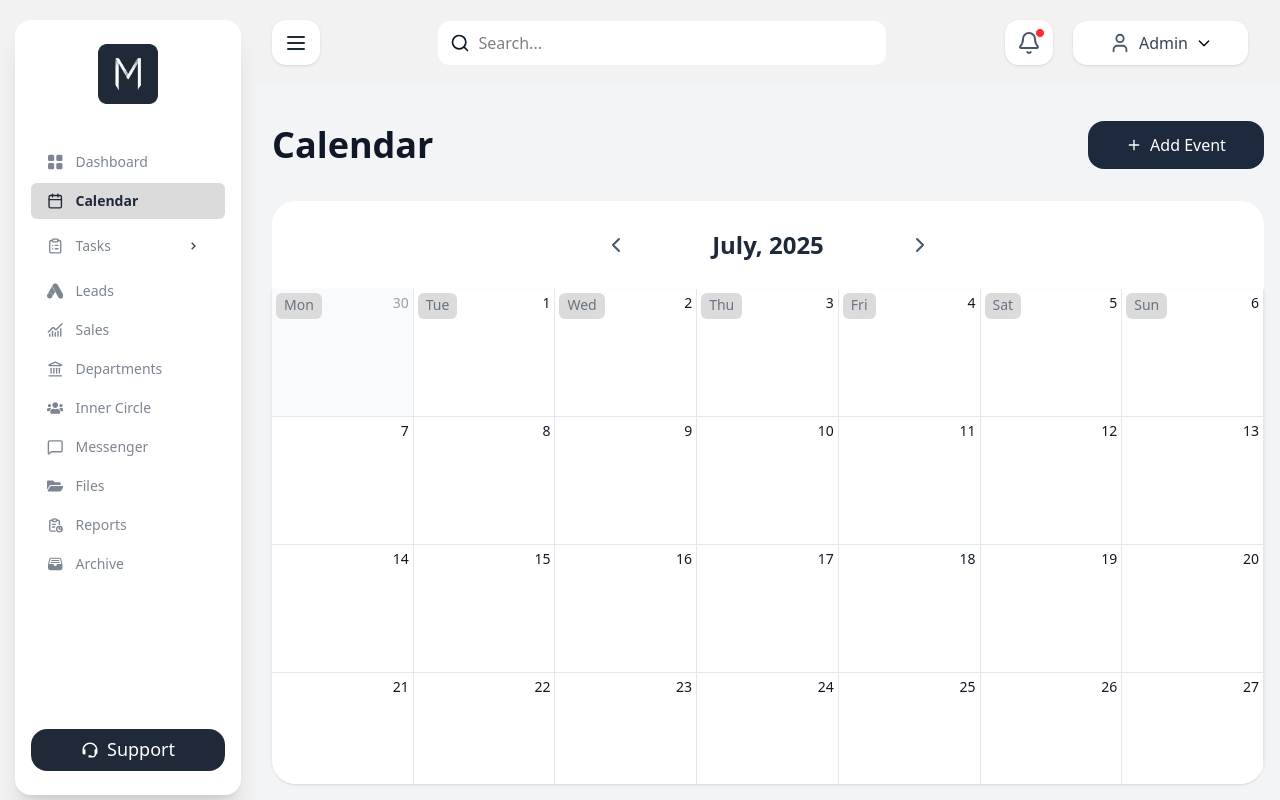
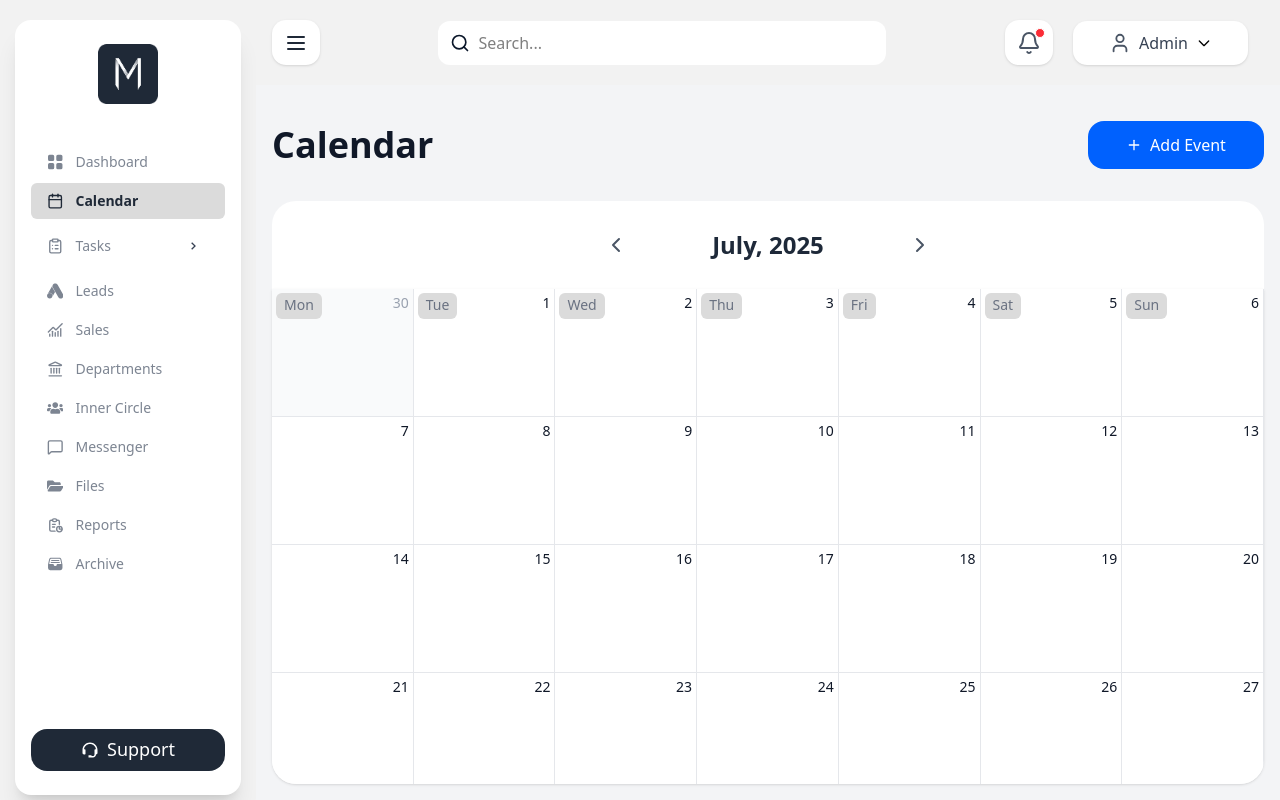
Before and after one commit to murodil01/admin, a React (Vite) app: page /calendar in a window 1280 px wide. Built offline with nearby package versions, Linux system fonts and the light colour scheme; sample sign-in values are in the browser's storage.

Commit message:
corrected calendar

```diff
--- a/src/pages/calendar/index.jsx
+++ b/src/pages/calendar/index.jsx
@@ -93,7 +93,7 @@ const Calendar = () => {
               setSelectedDate(new Date()); // ✅ Default bugungi sana
               setIsModalOpen(true);
             }}
-            className="w-full max-w-44 flex items-center justify-center text-sm sm:text-base gap-2 bg-slate-800 text-white px-4 py-2 rounded-2xl hover:bg-slate-700 transition-colors sm:py-3"
+            className="w-full max-w-44 flex items-center justify-center text-sm sm:text-base gap-2 bg-[#0061fe] text-white px-4 py-2 rounded-2xl hover:bg-blue-700 transition-colors sm:py-3"
           >
             <Plus className="w-4 h-4" />
             Add Event
```
